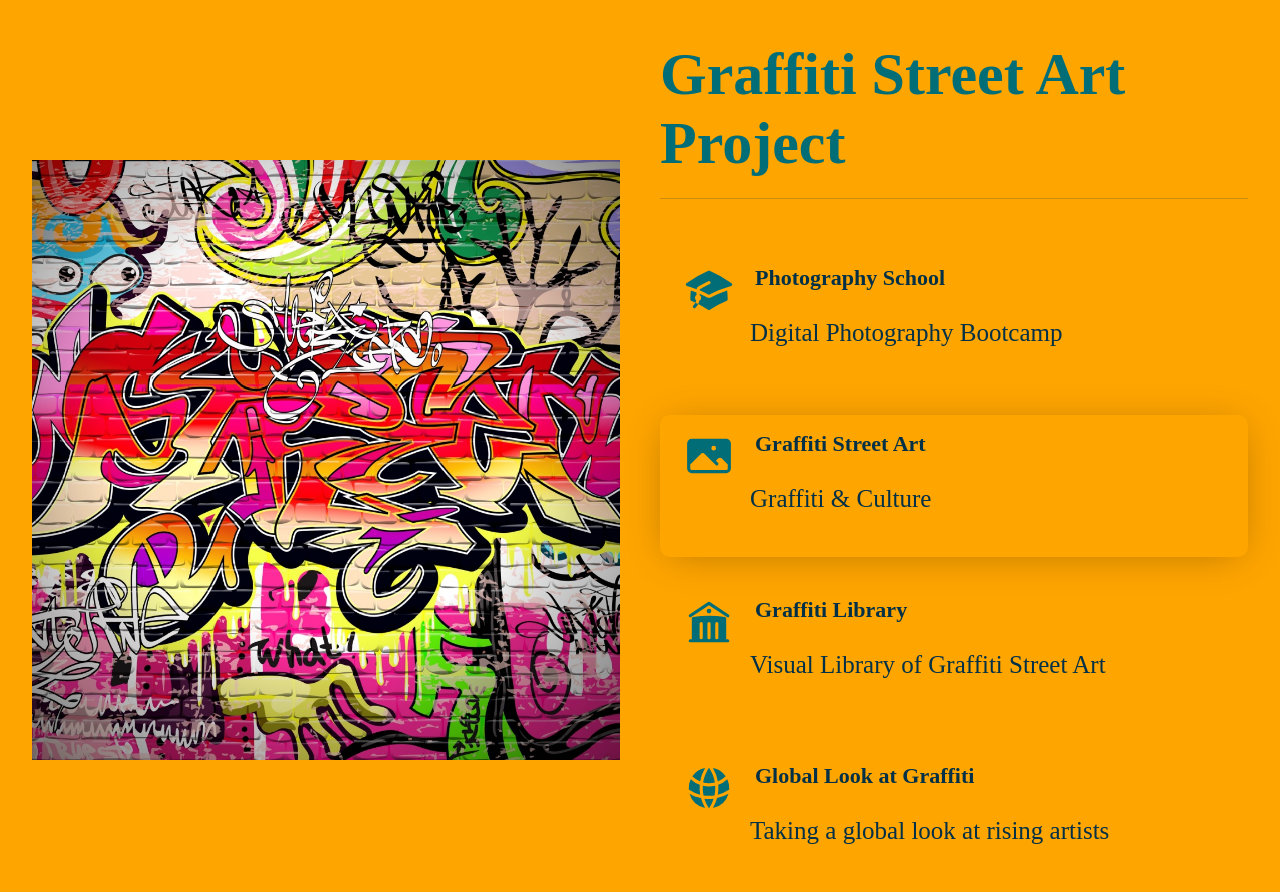
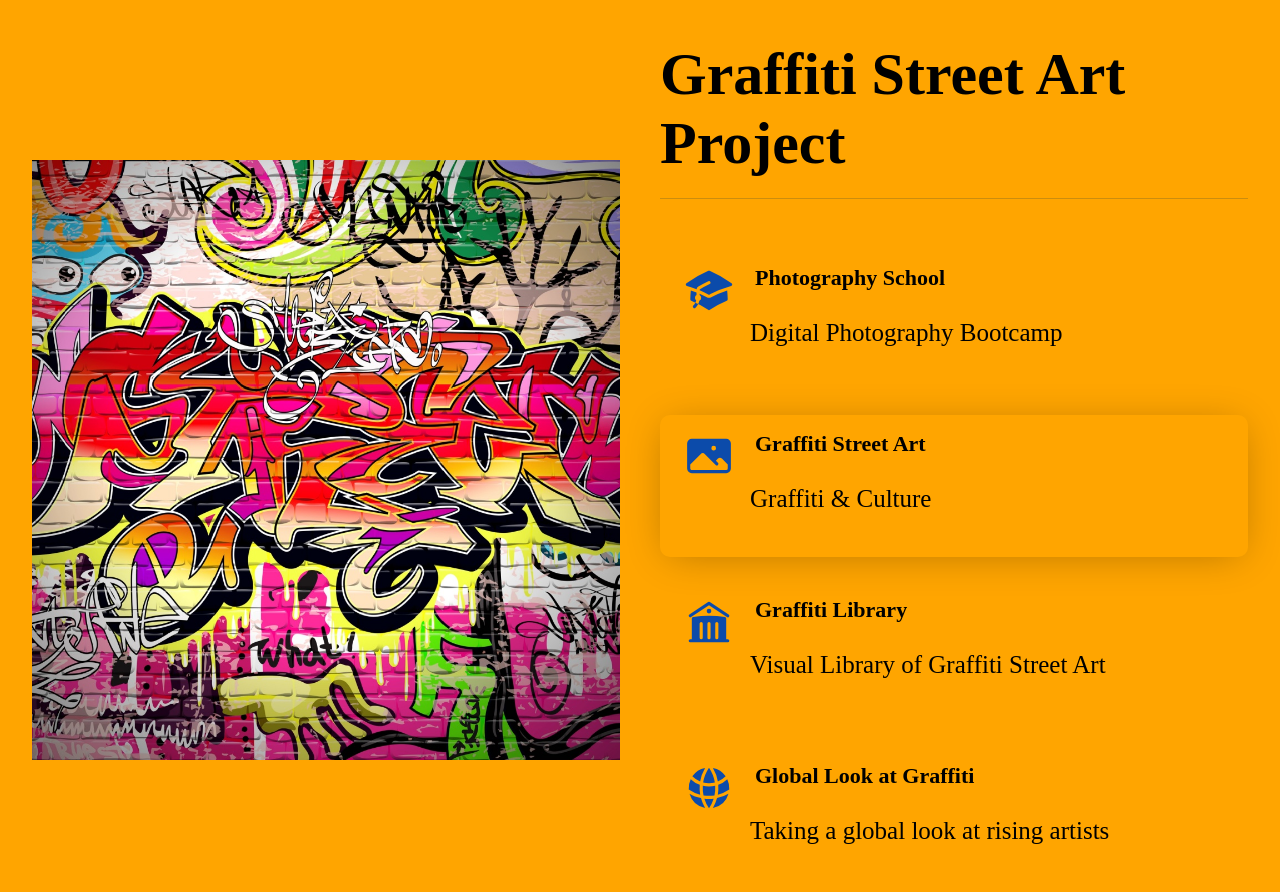
Before and after one commit to jdbostonbu-ops/graffiti-street-art-project, a plain HTML site: page index.html in a window 1280 px wide. Drawn offline with Linux system fonts and the light colour scheme; a web font is replaced by a local one.

Commit message:
Add files via upload

```diff
--- a/style.css
+++ b/style.css
@@ -13,7 +13,8 @@ body {
     gap: 40px;
     font-family: "JetBrains Mono Custom";
     padding: 32px;
-    color: #023047;
+    color: black;
+
 }
 
 .split-section .left {
@@ -40,14 +41,14 @@ body {
 
 .step .icon {
     width: 50px;
-    color: #006d77;
+    color: rgb(12, 75, 170);
 }
 
 .split-section h2 {
     font-size: 60px;
-    font-weight: bold;
+    font-weight: bolder;
     margin-top: 8px;
-    color: #006d77;
+    color: black;
     border-bottom: 1px solid rgba(2, 48,71,0.2);
     padding-bottom:  20px;
 
@@ -63,7 +64,7 @@ body {
 
 .step .step-heading {
     font-size: 22px;
-    font-weight: bold;
+    font-weight: bolder;
 }
 
 .step-heading a {
```
